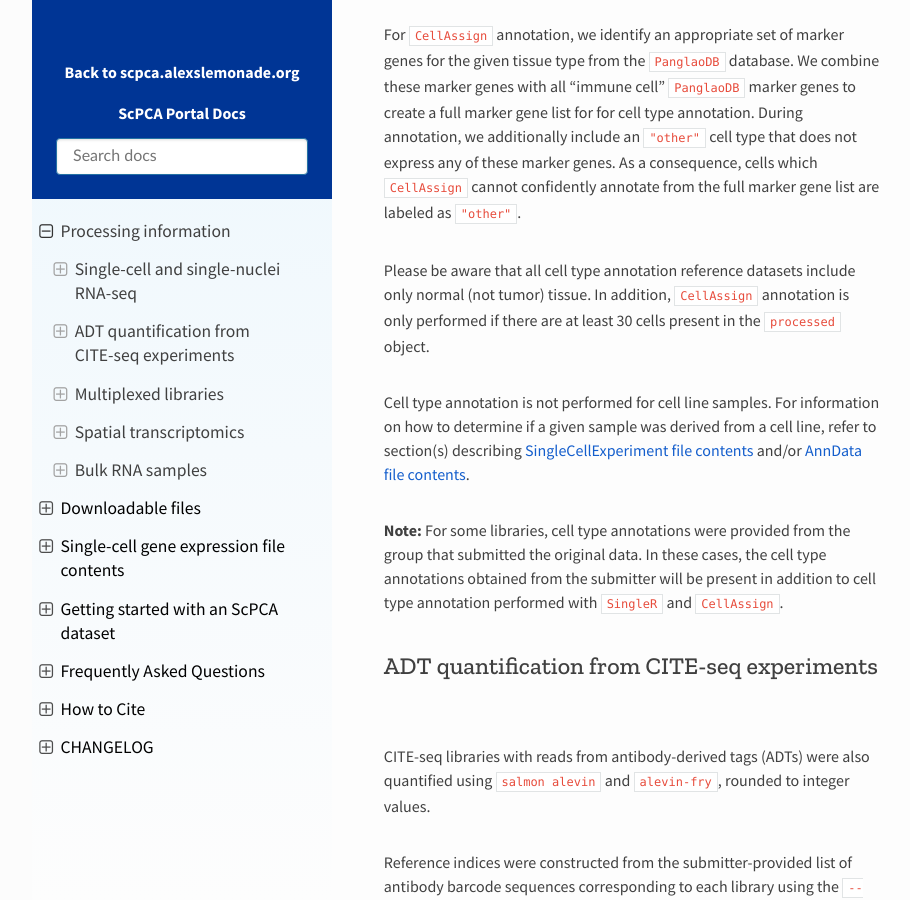
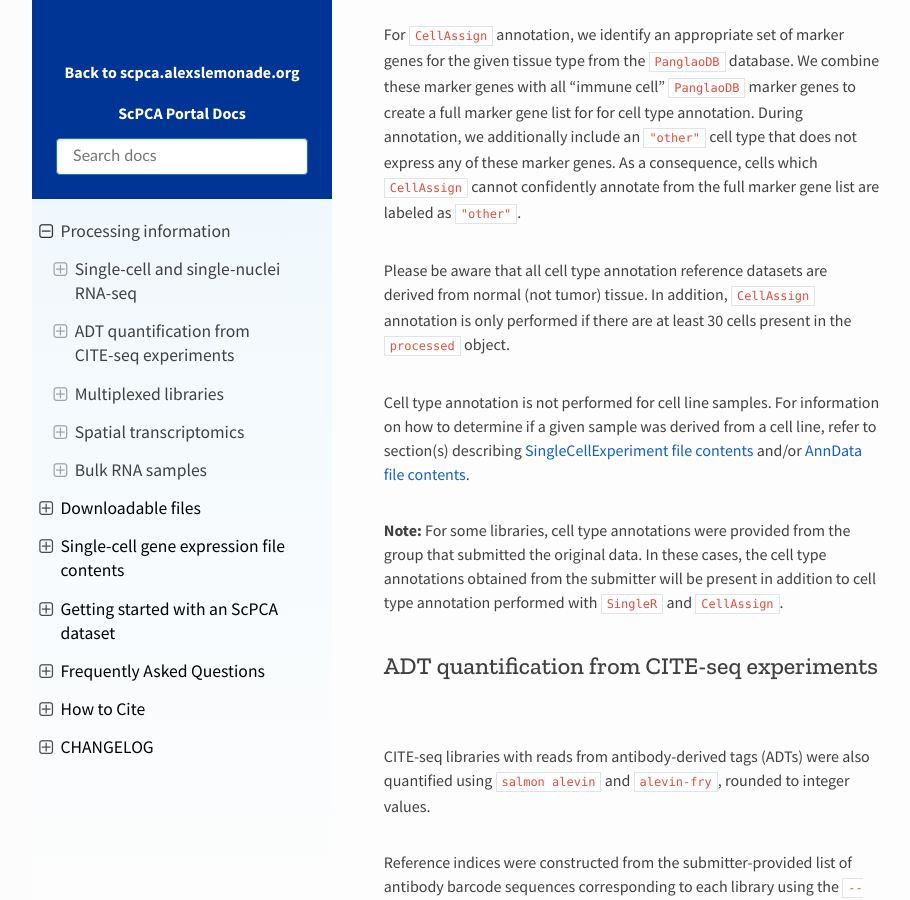
Before and after one commit to DongzeHE/scpca-docs, a Sphinx documentation site: the page built from docs/processing_information.md, in a window 1280 px wide and 900 px high, scrolled down 3248 px. Shown: the whole window, without its empty margins (158-1068 px from the left). Built offline with Sphinx 7.4.7 and the Read the Docs theme 2.0.0, drawn with Linux system fonts in a browser that asks for light colours.

Commit message:
resolve other conflict

```diff
--- a/docs/processing_information.md
+++ b/docs/processing_information.md
@@ -84,7 +84,7 @@ We combine these marker genes with all "immune cell" `PanglaoDB` marker genes to
 During annotation, we additionally include an `"other"` cell type that does not express any of these marker genes.
 As a consequence, cells which `CellAssign` cannot confidently annotate from the full marker gene list are labeled as `"other"`.
 
-Please be aware that all cell type annotation reference datasets include only normal (not tumor) tissue.
+Please be aware that all cell type annotation reference datasets are derived from normal (not tumor) tissue.
 In addition, `CellAssign` annotation is only performed if there are at least 30 cells present in the `processed` object.
 
 Cell type annotation is not performed for cell line samples.
```
